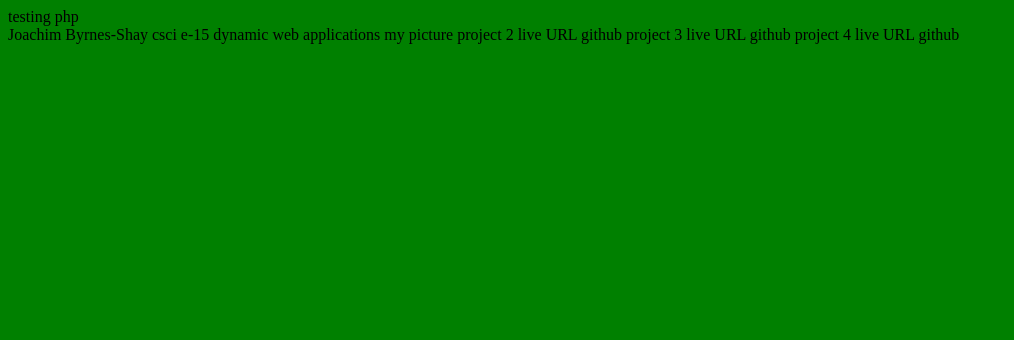
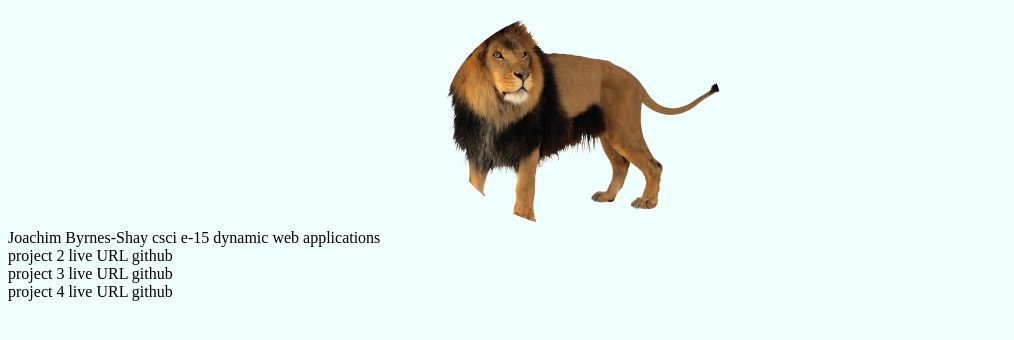
Before and after one commit to jbyrnesshay/p1, a PHP site: page / in a window 1280 px wide. Shown: the top 340 px of the page, without its empty margins (0-1014 px from the left). Run offline with PHP 8.4, Linux system fonts and the light colour scheme.

Commit message:
added image placeholder

```diff
--- a/css/styles.css
+++ b/css/styles.css
@@ -1,3 +1,24 @@
 body {
-  background: green;
+  background: Azure;
+  width: 90%;
+  height: 90%;
+  position: relative;
 }
+
+img {
+  border-radius: 50%;
+}
+
+.center {
+   display: block;
+   margin: 0 auto;
+}
+.circle {
+   width: 300px;
+   height: 300px;
+   border-radius: 150px
+   -webkit-border-radius: 150px;
+   -moz-border-radius: 150px;
+   background-image: url('img/lion.png') no-repeat;
+   background-size: cover;
+}
--- a/index.php
+++ b/index.php
@@ -6,25 +6,37 @@
   <link href="css\styles.css" rel="stylesheet" type="text/css">
 </head>
 <body>
-  <?php
-    echo "testing php"."<br>";
-  ?>
+
+	<img src="img/lion.png" class="center">
+
+
+
+	<div id="left">
+	<section>
+	<article>
 	Joachim Byrnes-Shay
 	csci e-15 dynamic web applications
-
-	my picture
+	</article>
+	<article>
 
 	project 2
 	live URL
 	github
-
+	</article>
+	</div>
+	<div id="right"
+	<section>
+	<article>
 	project 3
 	live URL
 	github
-
+	</article>
+	<article>
 	project 4
 	live URL
 	github
+	</article>
+	</div>
 
 
   </body>
```
